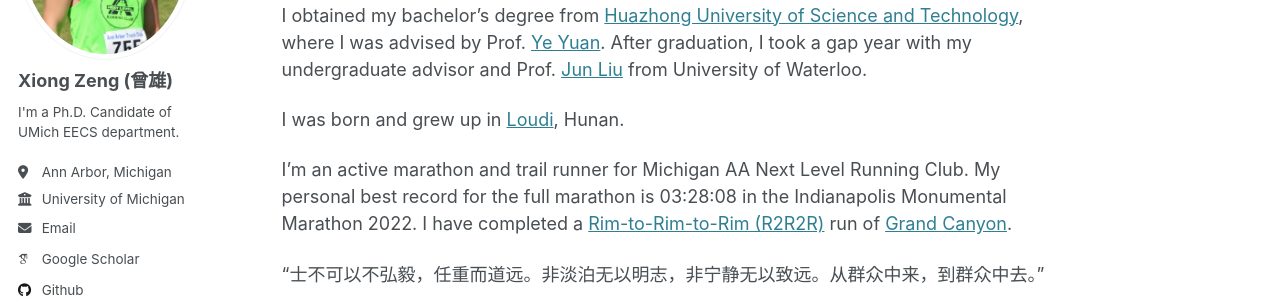
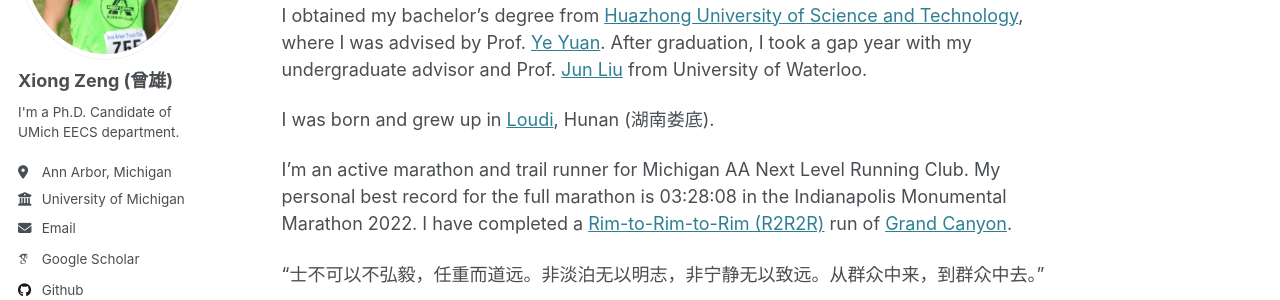
Before and after one commit to zengxiong111/zengxiong.github.io, a Jekyll site: the page built from _pages/about.md, in a window 1280 px wide and 1075 px high. Shown: the part 251-551 px from the top of the window. Built offline with Jekyll 4.4.1, drawn with Linux system fonts in a browser that asks for light colours; some web fonts are replaced.

Commit message:
Update about.md

```diff
--- a/_pages/about.md
+++ b/_pages/about.md
@@ -11,7 +11,7 @@
 
 I obtained my bachelor's degree from <a href="http://english.hust.edu.cn/" target="_blank">Huazhong University of Science and Technology</a>, where I was advised by Prof. <a href="http://yy311.github.io/" target="_blank">Ye Yuan</a>. After graduation, I took a gap year with my undergraduate advisor and Prof. <a href="https://uwaterloo.ca/applied-mathematics/profiles/jun-liu" target="_blank">Jun Liu</a> from University of Waterloo.
 
-I was born and grew up in <a href="https://en.wikipedia.org/wiki/Loudi" target="_blank">Loudi</a>, Hunan.
+I was born and grew up in <a href="https://en.wikipedia.org/wiki/Loudi" target="_blank">Loudi</a>, Hunan (湖南娄底).
 
 I'm an active marathon and trail runner for Michigan AA Next Level Running Club. My personal best record for the full marathon is 03:28:08 in the Indianapolis Monumental Marathon 2022. I have completed a <a href="https://www.alltrails.com/explore/recording/rim2rim2rim--2" target="_blank">Rim-to-Rim-to-Rim (R2R2R)</a> run of <a href="https://www.nps.gov/grca/planyourvisit/index.htm" target="_blank">Grand Canyon</a>.
 
```
